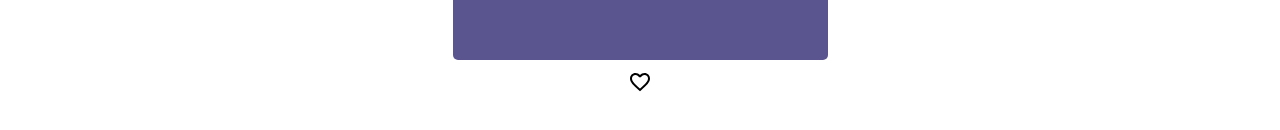
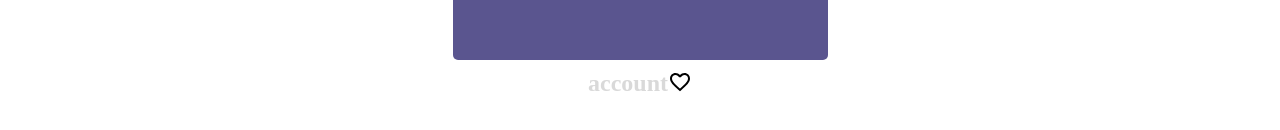
Before and after one commit to maxime-vds/InstaPigeon, a React (Vite) app in the folder Front/: page /posts/1 in a window 1280 px wide. Shown: the part 614-744 px from the top of the page. Built offline with nearby package versions, Linux system fonts and the light colour scheme; data requests are answered from the project's data file; a web font is replaced by a local one.

Commit message:
creating cardbar

```diff
--- a/Front/src/App.tsx
+++ b/Front/src/App.tsx
@@ -64,9 +64,9 @@ function App() {
         <Route
           path="/Dashboard"
           element={
-            <RequireAuth>
+            // <RequireAuth>
               <Dashboard />
-            </RequireAuth>
+            // </RequireAuth>
           }
         />
         <Route path="/create" element={<CreatePage />} />
--- a/Front/src/components/cardbar/Account.tsx
+++ b/Front/src/components/cardbar/Account.tsx
@@ -0,0 +1,12 @@
+export const Account = () => {
+    return (
+        <>
+        <h2>account</h2>
+
+
+
+
+        </>
+
+     );
+}
--- a/Front/src/components/cardbar/Cardbar.tsx
+++ b/Front/src/components/cardbar/Cardbar.tsx
@@ -2,10 +2,10 @@ import { useFetch } from "../../hooks/useFetch"
 import Likes from "./Likes"
 import { useParams } from "react-router-dom"
 import { useEffect, useState } from "react"
+import { Box } from "@mui/system"
+import { Account } from "./Account"
 
 const Cardbar = () => {
-  const [caption, setCaption] = useState<string>("what's up")
-
   // am I supposed to get the number of likes from the json file here ? but that would mean two fetch requests...
 
   // on refresh we're reinstallizing to 999
@@ -14,14 +14,9 @@ const Cardbar = () => {
   const url = "http://localhost:3000/posts/" + id
   const [likes, setLikes] = useState<number>(999)
 
-
   function postLikes(e: { preventDefault: () => void }) {
     e.preventDefault()
     console.log("click love")
-
-
-
-
 
     setLikes((prevLikes) => prevLikes + 1)
 
@@ -45,8 +40,21 @@ const Cardbar = () => {
   }
 
   return (
-    <Likes like={postLikes} />
-    // <Follow click={postFollows}/>
+    <Box
+      sx={{
+        display: "flex",
+        flexDirection: "row",
+        justifyContent: "space-between"
+      }}
+    >
+      <div>
+        <Account />
+      </div>
+      <div>
+        <Likes like={postLikes} />
+      </div>
+      {/* <Follow click={postFollows}/> */}
+    </Box>
   )
 }
 
--- a/Front/src/pages/FotoGrid/Posts.tsx
+++ b/Front/src/pages/FotoGrid/Posts.tsx
@@ -22,7 +22,6 @@ const Posts = () => {
         justifyContent: "justify-between",
         flexDirection: "column",
         alignItems: "center",
-
       }}
     >
       {error && <p className="error">{error}</p>}
@@ -30,19 +29,15 @@ const Posts = () => {
       {card && (
         <>
           <div className={styles.singleCard}>
-          <Link to="/grid"
-          style={{textDecoration: "none", color: "black" }}>
+            <Link to="/grid" style={{ textDecoration: "none", color: "black" }}>
               <img src={card.image} />
 
               <p>
                 {card.caption},{card.id}
               </p>
-
             </Link>
           </div>
-        <div>
-            <Cardbar></Cardbar>
-            </div>
+            <Cardbar/>
         </>
       )}
     </Box>
```
Lines whose indentation alone changed are shown as unchanged.
